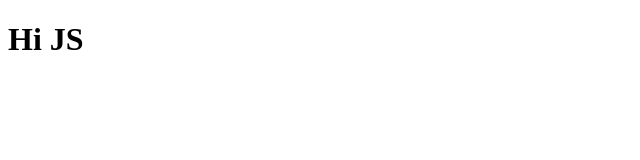
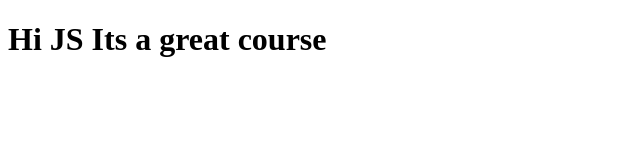
Before and after one commit to munni0001/jslearning, a plain HTML site: page site/index.html in a window 1280 px wide. Shown: the whole page, without its empty margins (0-640 px from the left). Drawn offline with Linux system fonts and the light colour scheme.

Commit message:
small change

```diff
--- a/site/index.html
+++ b/site/index.html
@@ -4,6 +4,6 @@
 	<title>Hello Course Era</title>
 </head>
 <body>
-<h1>Hi JS</h1>
+<h1>Hi JS Its a great course</h1>
 </body>
 </html>
```
